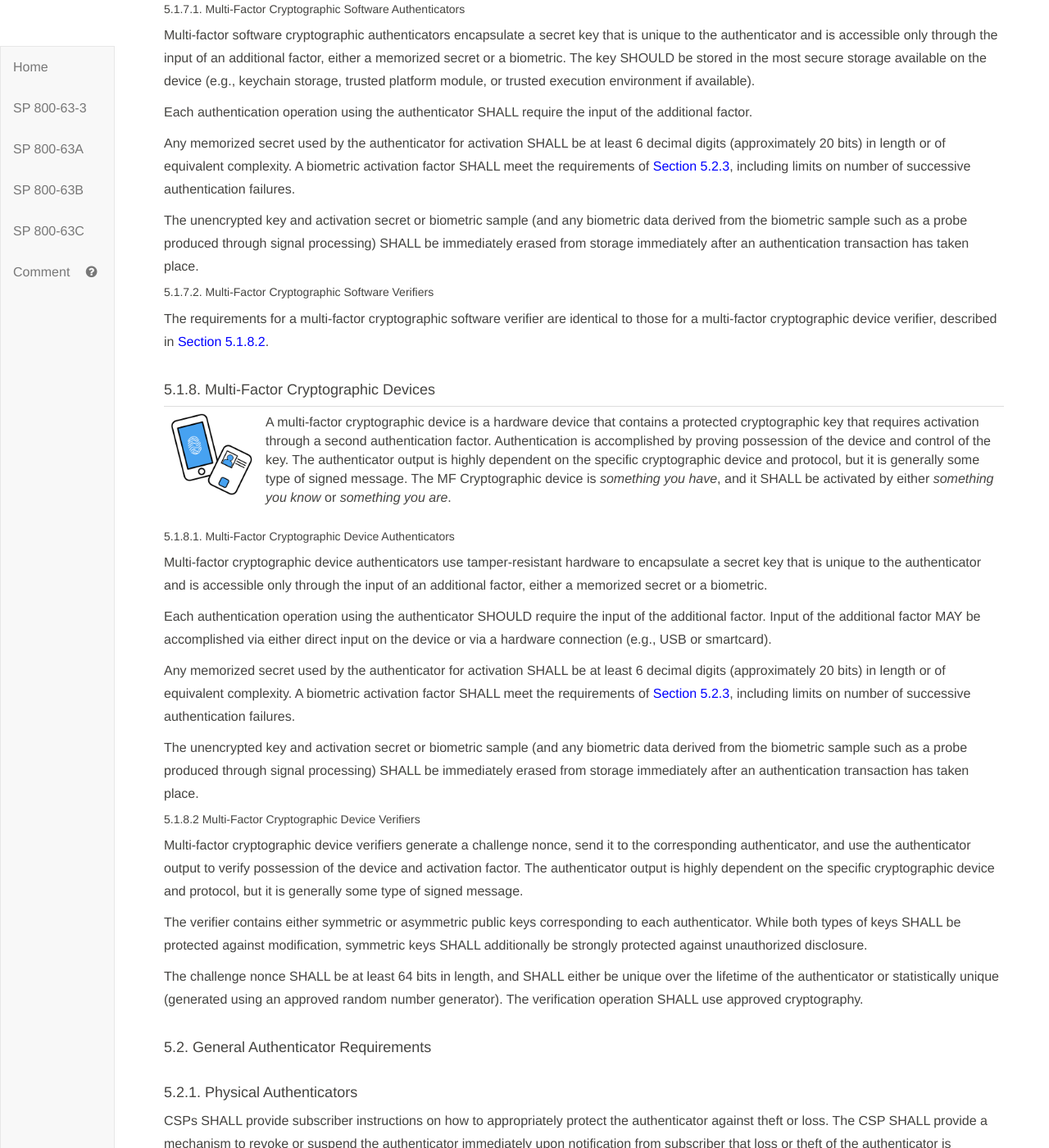
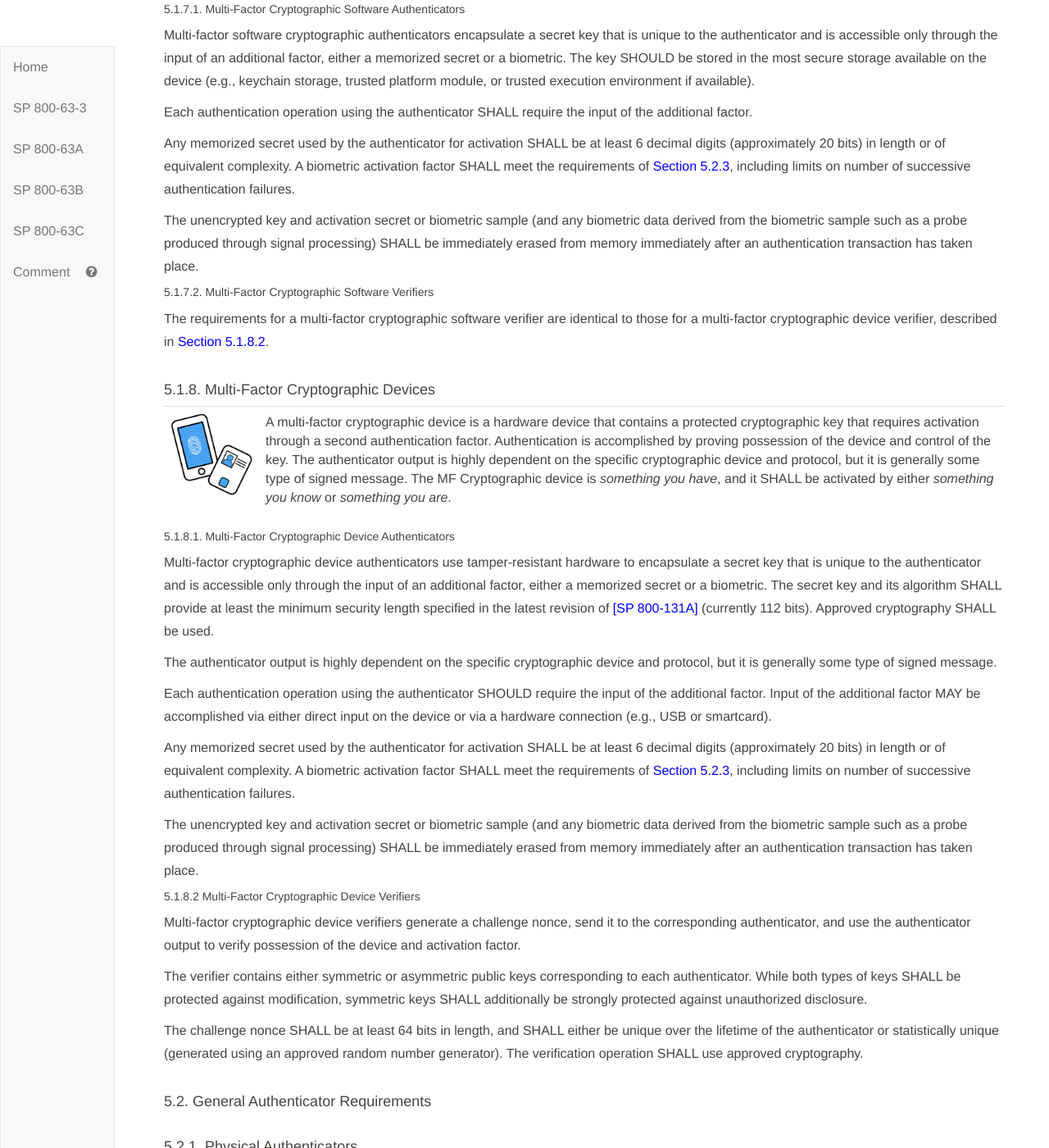
Before and after one commit to usnistgov/800-63-3, a Jekyll site: the page built from sp800-63b.md, in a window 1280 px wide and 1400 px high, scrolled down 32490 px. Shown: the whole window at 82% size. Built offline with Jekyll 4.4.1, drawn with Linux system fonts in a browser that asks for light colours; some of the changed text lies outside the part shown.

Commit message:
More precise wording: security strength rather than key size. Use of "memory" rather than "storage" for clarity

```diff
--- a/sp800-63b/sec5_authenticators.md
+++ b/sp800-63b/sec5_authenticators.md
@@ -151,7 +151,7 @@ Single factor OTP devices are similar to look-up secret authenticators with the
 
 Single factor OTP authenticators contain two persistent values. The first is a symmetric key that persists for the lifetime of the device. The second is a nonce that is changed each time the authenticator is used or is based on a real-time clock.
 
-The secret key SHALL be of at least the minimum approved length as defined in the latest revision of [[SP 800-131A]](#SP800-131A) (currently 112 bits). The nonce SHALL be of sufficient length to ensure that it is unique for each operation of the device over its lifetime.
+The secret key and its algorithm SHALL provide at least the minimum security strength specified in the latest revision of [[SP 800-131A]](#SP800-131A) (currently 112 bits). The nonce SHALL be of sufficient length to ensure that it is unique for each operation of the device over its lifetime.
 
 The authenticator output is obtained by using an approved block cipher or hash function to combine the key and nonce in a secure manner. The authenticator output MAY be truncated to as few as 6 decimal digits (approximately 20 bits of entropy).
 
@@ -189,7 +189,7 @@ The authenticator output SHALL have at least 6 decimal digits (approximately 20
 
 Any memorized secret used by the authenticator for activation SHALL be at least 6 decimal digits (approximately 20 bits) in length or of equivalent complexity. A biometric activation factor SHALL meet the requirements of [Section 5.2.3](#biometric_use), including limits on number of successive authentication failures.
 
-The unencrypted key and activation secret or biometric sample (and any biometric data derived from the biometric sample such as a probe produced through signal processing) SHALL be immediately erased from storage immediately after a password has been generated.
+The unencrypted key and activation secret or biometric sample (and any biometric data derived from the biometric sample such as a probe produced through signal processing) SHALL be immediately erased from memory immediately after a password has been generated.
 
 ##### 5.1.5.2. Multi-Factor OTP Verifiers
 
@@ -216,7 +216,7 @@ If the authenticator output or activation secret has less than 64 bits of entrop
 
 Single-factor cryptographic device authenticators encapsulate a secret key that is unique to the device and SHALL NOT be exportable (removed from the device). They operate by signing a challenge nonce, usually presented through a direct computer interface such as a USB port.
 
-The secret key SHALL be of at least the minimum approved length as defined in the latest revision of [[SP 800-131A]](#SP800-131A) (currently 112 bits). The challenge nonce SHALL be at least 64 bits in length. The authenticator output is normally provided via a computer interface (usually the same one from which the challenge value was received).
+The secret key and its algorithm SHALL provide at least the minimum security length specified in the latest revision of [[SP 800-131A]](#SP800-131A) (currently 112 bits). The challenge nonce SHALL be at least 64 bits in length. The authenticator output is normally provided via a computer interface (usually the same one from which the challenge value was received).
 
 Single-factor cryptographic device authenticators SHOULD require a physical input such as the pressing of a button in order to operate. This provides defense against unintended operation of the device, which might occur if the device to which it is connected is compromised.
 
@@ -249,7 +249,7 @@ Each authentication operation using the authenticator SHALL require the input of
 
 Any memorized secret used by the authenticator for activation SHALL be at least 6 decimal digits (approximately 20 bits) in length or of equivalent complexity. A biometric activation factor SHALL meet the requirements of [Section 5.2.3](#biometric_use), including limits on number of successive authentication failures.
 
-The unencrypted key and activation secret or biometric sample (and any biometric data derived from the biometric sample such as a probe produced through signal processing) SHALL be immediately erased from storage immediately after an authentication transaction has taken place.
+The unencrypted key and activation secret or biometric sample (and any biometric data derived from the biometric sample such as a probe produced through signal processing) SHALL be immediately erased from memory immediately after an authentication transaction has taken place.
 
 ##### 5.1.7.2. Multi-Factor Cryptographic Software Verifiers
 
@@ -269,17 +269,19 @@ The requirements for a multi-factor cryptographic software verifier are identica
 
 ##### 5.1.8.1. Multi-Factor Cryptographic Device Authenticators
 
-Multi-factor cryptographic device authenticators use tamper-resistant hardware to encapsulate a secret key that is unique to the authenticator and is accessible only through the input of an additional factor, either a memorized secret or a biometric.
+Multi-factor cryptographic device authenticators use tamper-resistant hardware to encapsulate a secret key that is unique to the authenticator and is accessible only through the input of an additional factor, either a memorized secret or a biometric. The secret key and its algorithm SHALL provide at least the minimum security length specified in the latest revision of [[SP 800-131A]](#SP800-131A) (currently 112 bits). Approved cryptography SHALL be used.
+
+The authenticator output is highly dependent on the specific cryptographic device and protocol, but it is generally some type of signed message.
 
 Each authentication operation using the authenticator SHOULD require the input of the additional factor. Input of the additional factor MAY be accomplished via either direct input on the device or via a hardware connection (e.g., USB or smartcard).
 
 Any memorized secret used by the authenticator for activation SHALL be at least 6 decimal digits (approximately 20 bits) in length or of equivalent complexity. A biometric activation factor SHALL meet the requirements of [Section 5.2.3](#biometric_use), including limits on number of successive authentication failures.
 
-The unencrypted key and activation secret or biometric sample (and any biometric data derived from the biometric sample such as a probe produced through signal processing) SHALL be immediately erased from storage immediately after an authentication transaction has taken place.
+The unencrypted key and activation secret or biometric sample (and any biometric data derived from the biometric sample such as a probe produced through signal processing) SHALL be immediately erased from memory immediately after an authentication transaction has taken place.
 
 ##### <a name="mfcdv"></a>5.1.8.2 Multi-Factor Cryptographic Device Verifiers
 
-Multi-factor cryptographic device verifiers generate a challenge nonce, send it to the corresponding authenticator, and use the authenticator output to verify possession of the device and activation factor. The authenticator output is highly dependent on the specific cryptographic device and protocol, but it is generally some type of signed message.
+Multi-factor cryptographic device verifiers generate a challenge nonce, send it to the corresponding authenticator, and use the authenticator output to verify possession of the device and activation factor.
 
 The verifier contains either symmetric or asymmetric public keys corresponding to each authenticator. While both types of keys SHALL be protected against modification, symmetric keys SHALL additionally be strongly protected against unauthorized disclosure.
 
@@ -341,13 +343,13 @@ If matching is performed centrally:
 * An authenticated protected channel between sensor and central verifier SHALL be established, and the sensor authenticated, **prior** to capturing the biometric sample from the claimant.
 * All transmission of biometrics shall be over the authenticated protected channel.
 
-Biometric samples collected in the authentication process MAY be used to train matching algorithms or, with user consent, for other research purposes. Biometric samples (and any biometric data derived from the biometric sample such as a probe produced through signal processing) SHALL be immediately erased from storage immediately after a password has been generated.
+Biometric samples collected in the authentication process MAY be used to train matching algorithms or, with user consent, for other research purposes. Biometric samples (and any biometric data derived from the biometric sample such as a probe produced through signal processing) SHALL be immediately erased from memory immediately after a password has been generated.
 
 Biometrics are also used in some cases to prevent repudiation of registration and to verify that the same individual participates in all phases of the registration process as described in SP 800-63A.
 
 #### <a name="attestation"></a>5.2.4 Attestation
 
-Authenticators that are directly connected to or embedded in endpoints MAY convey attestation information such as the provenance or health and integrity of the authenticator (and possibly the endpoint as well) to the verifier as part of the authentication protocol. If this attestation is signed, the verifier SHOULD validate its signature. This information MAY be used as part of a risk-based authentication decision.
+Authenticators that are directly connected to or embedded in endpoints MAY convey attestation information such as the provenance or health and integrity of the authenticator (and possibly the endpoint as well) to the verifier as part of the authentication protocol. If this attestation is signed, it SHALL be signed using a difital signature that provides at least the minimum security strength specified in the latest revision of [[SP 800-131A]](#SP800-131A) (currently 112 bits). Attestation information MAY be used as part of a risk-based authentication decision.
 
 When federated authentication is being performed as described in [SP 800-63C](sp800-63c.html), the verifier SHOULD include any such attestation information in the assertion it provides to the relying party.
 
--- a/sp800-63b/sec7_session.md
+++ b/sp800-63b/sec7_session.md
@@ -17,7 +17,7 @@ The secret used for session binding SHALL be generated by the session host in di
 Secrets used for session binding:
 
 - SHALL be generated by the session host during an interaction, typically immediately following user authentication
-- SHALL contain entropy of at least 64 bits, generated using an approved random number generator
+- SHALL be generated by an approved random bit generator and contain at least 64 bits of entropy
 - SHALL be erased or invalidated by the session subject when the user logs out
 - SHOULD be erased on the user endpoint when the user logs out or when the secret is deemed to have expired
 - SHOULD not be placed in insecure locations such as HTML5 Local Storage due to the potential exposure of local storage to cross-site scripting (XSS) attacks
```
Also changed, not shown: other parts of sp800-63b/sec5_authenticators.md (+1 -1 lines).
